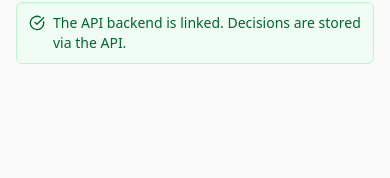
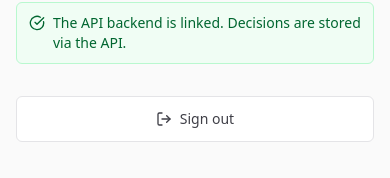
Before and after one commit to jasonroberts79/observable-decisions, a React (Vite) app in the folder app/: page /settings in a window 390 px wide. Shown: the part 414-592 px from the top of the page. Built offline with nearby package versions, Linux system fonts and the light colour scheme; no server answers; sample sign-in values are in the browser's storage.

Commit message:
feat(mobile): add sign-out button to settings page for mobile

```diff
--- a/app/src/pages/SettingsPage.tsx
+++ b/app/src/pages/SettingsPage.tsx
@@ -1,7 +1,6 @@
-import { CheckCircle } from "lucide-react"
+import { CheckCircle, LogOut } from "lucide-react"
 import { useAuth } from "@/lib/auth-context"
-import { providerLabel } from "@/lib/auth"
-
+import { providerLabel, signOut } from "@/lib/auth"
 
 export function SettingsPage() {
   const { user } = useAuth()
@@ -22,7 +21,7 @@ export function SettingsPage() {
           Account
         </h2>
         <div className="rounded-md border border-zinc-200 bg-white divide-y divide-zinc-100">
-          <Row label="Email" value={user.email ?? "\u2014"} />
+          <Row label="Email" value={user.email ?? "—"} />
           <Row label="Provider" value={providerLabel(user.providerData[0]?.providerId ?? "")} />
         </div>
       </section>
@@ -41,6 +40,17 @@ export function SettingsPage() {
           <p>The API backend is linked. Decisions are stored via the API.</p>
         </div>
       </section>
+
+      {/* Sign out — mobile only (desktop uses sidebar) */}
+      <section className="sm:hidden">
+        <button
+          onClick={() => signOut()}
+          className="flex w-full items-center justify-center gap-2 rounded-md border border-zinc-200 bg-white px-4 py-3 text-sm font-medium text-zinc-700 hover:bg-zinc-50 transition-colors"
+        >
+          <LogOut className="h-4 w-4" />
+          Sign out
+        </button>
+      </section>
     </div>
   )
 }
```
